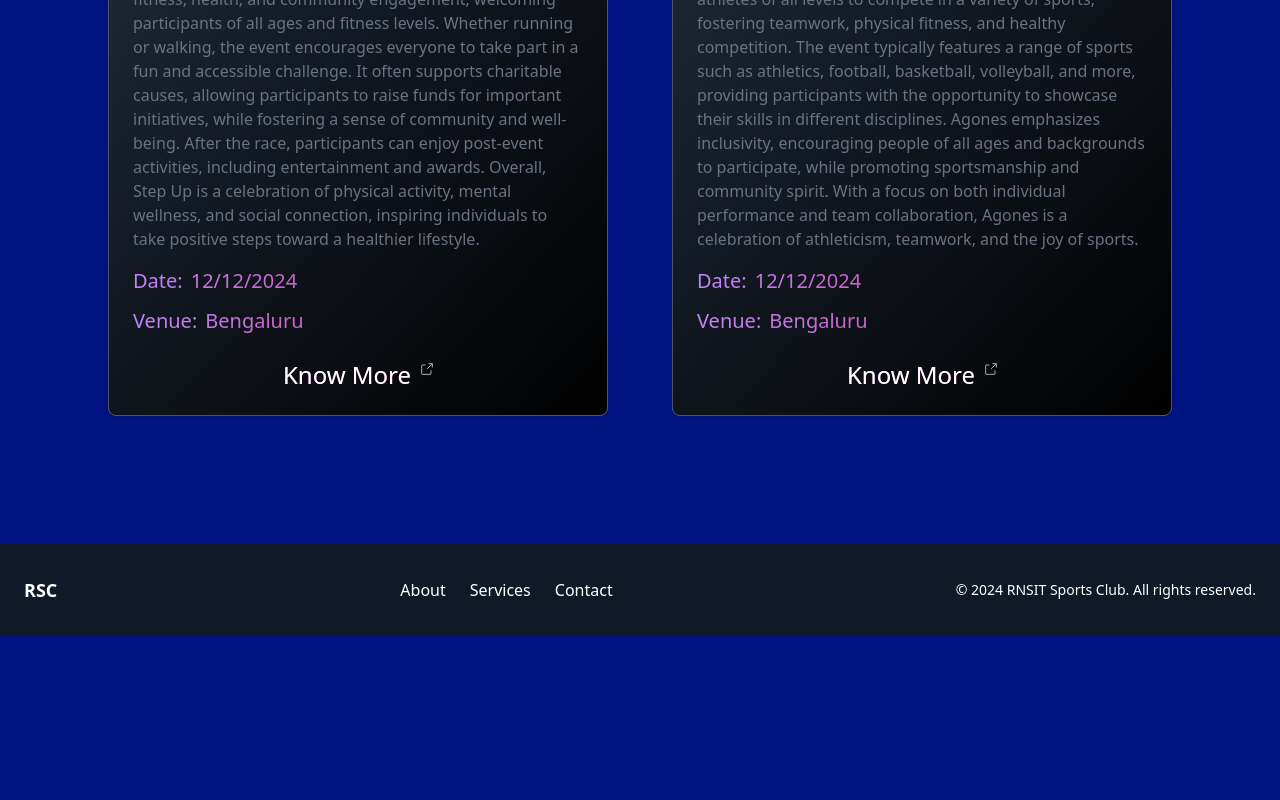
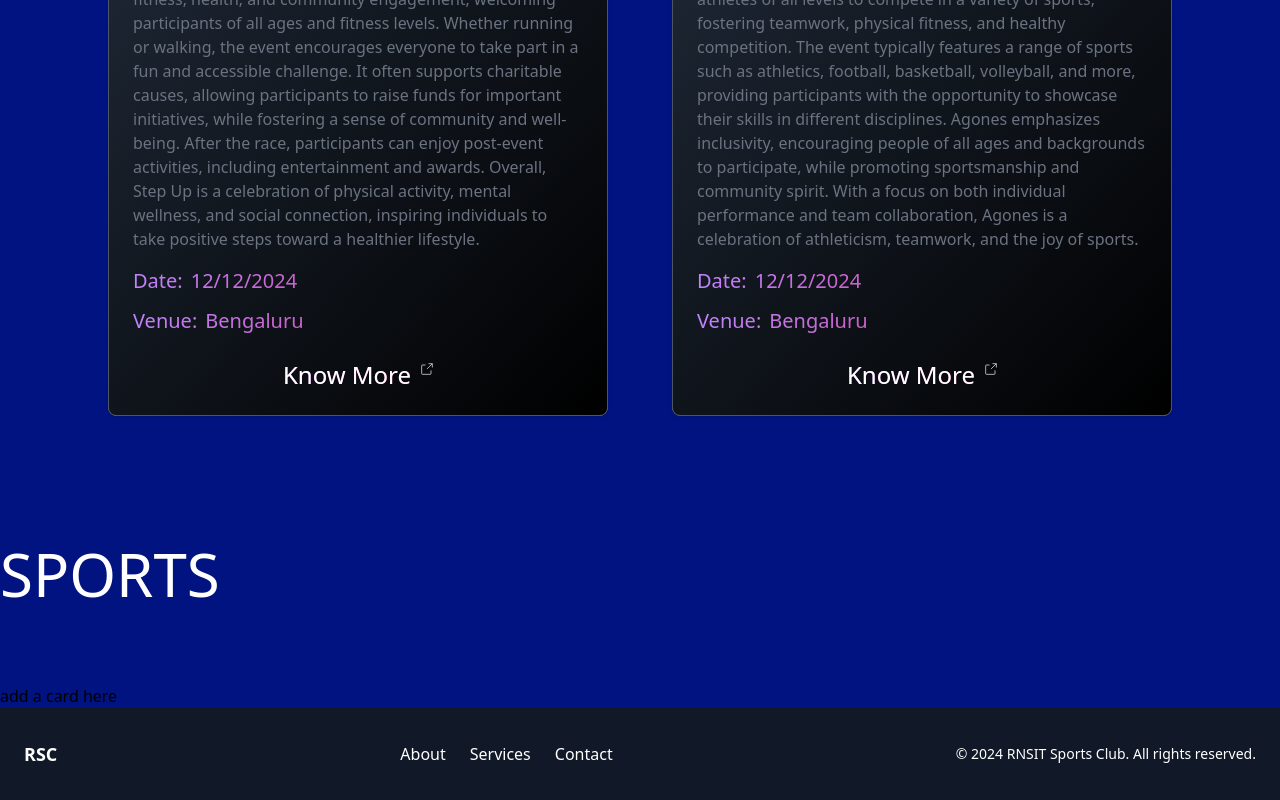
Before and after one commit to Pranava116/RSC_Sports_Web, a React (Vite) app in the folder client/: page / in a window 1280 px wide. Shown: the part 1148-1948 px from the top of the page. Before the commit the page ends 1784 px from the top, so only its background shows below. Built offline with nearby package versions, Linux system fonts and the light colour scheme; a web font is replaced by a local one.

Commit message:
Added a text 'SPORTS'

```diff
--- a/client/src/components/Text.jsx
+++ b/client/src/components/Text.jsx
@@ -1,9 +1,9 @@
 import React from 'react'
 
-function Text() {
+function Text(props) {
   return (
     <div>
-      <h1 className='text-6xl text-white mb-20'>EVENTS</h1>
+      <h1 className='text-6xl text-white mb-20'>{props.text}</h1>
     </div>
   )
 }
--- a/client/src/pages/LandingPage.jsx
+++ b/client/src/pages/LandingPage.jsx
@@ -15,7 +15,7 @@ function LandingPage() {
             <Hero/>
           </div>
            <Logo/>
-        <Text/>
+        <Text text="EVENTS"/>
       <div className='my-12 block md:flex '>
         {data.map(({title, component, desc, desc_sm}) => {
           return(
@@ -24,6 +24,12 @@ function LandingPage() {
         })}
         </div>
       </div>
+      <div className='flex-col items-center justify-center'>
+        <Text text="SPORTS" />
+        <div className='flex '>
+          add a card here
+        </div>
+      </div>
       <Footer/>
     </div>
   )
```
